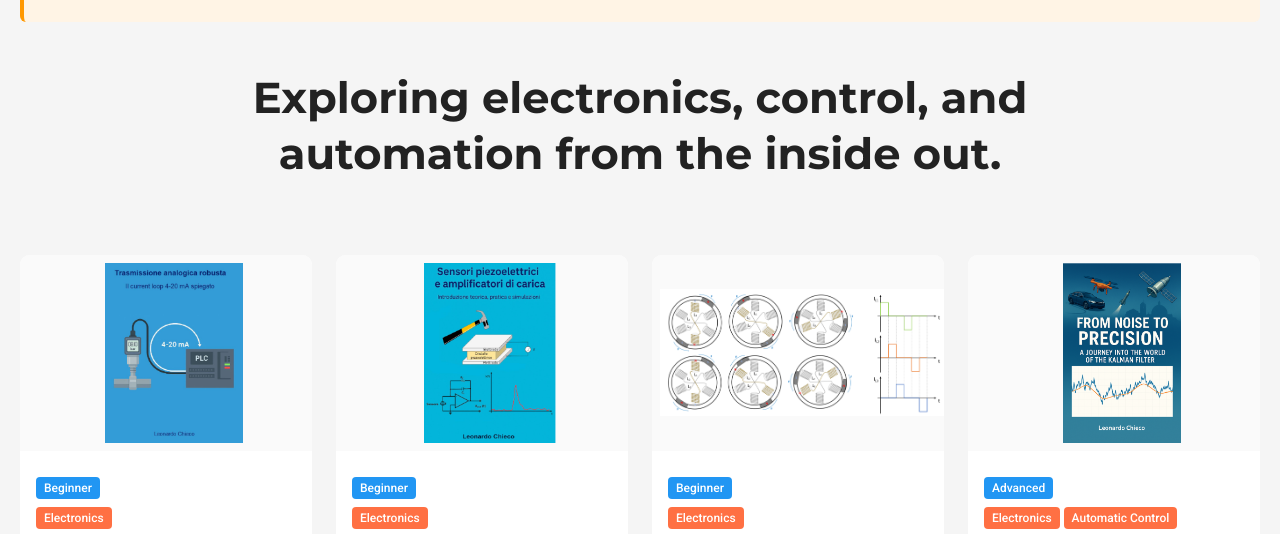
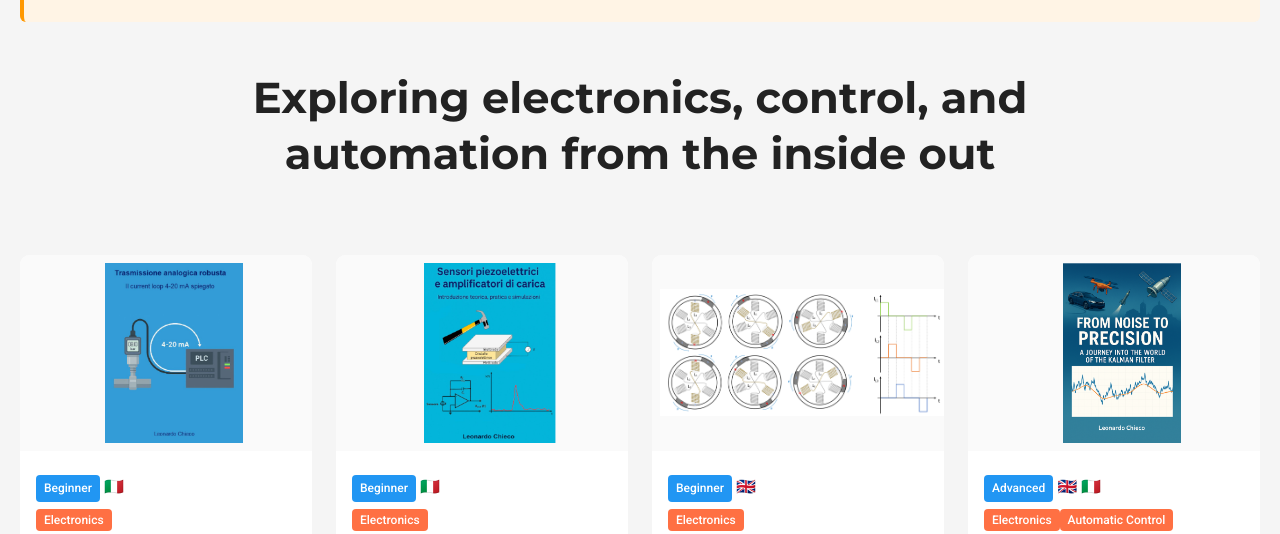
Before and after one commit to leochieco/leochieco.github.io, a plain HTML site: page index.html in a window 1280 px wide. Shown: the part 239-773 px from the top of the page. Drawn offline with Linux system fonts and the light colour scheme.

Commit message:
Add files via upload

```diff
--- a/css/style.css
+++ b/css/style.css
@@ -252,7 +252,15 @@ header {
   font-size: 0.75rem;
   border-radius: 4px;
   font-weight: 500;
+
+  display: inline-flex;
+  align-items: center;
+  gap: 8px;
+
 }
+
+
+
 
 .badge-category {
   background: #FF7043;
--- a/index.html
+++ b/index.html
@@ -37,7 +37,7 @@
 	<section class="home-section">
 
 		  <div class="home-slogan">
-			<h1>Exploring electronics, control, and automation from the inside out.</h1>
+			<h1>Exploring electronics, control, and automation from the inside out</h1>
 		  </div>
 
 	</section>
--- a/js/main.js
+++ b/js/main.js
@@ -33,10 +33,6 @@ function loadProjects() {
   const grid = document.getElementById("projects-grid");
   if (!grid) return;
 
-
-
-
-
   projects.forEach(p => {
     const card = document.createElement("div");
     card.className = "project-card";
@@ -50,21 +46,29 @@ const flags = p.language
 	  : "";
 
 
+
 	card.innerHTML = `
 	  <img src="${p.thumbnail}" alt="${p.title}" loading="lazy">
 	  <div class="project-card-content">
 
-		<!-- Badge difficoltà -->
 		<div class="badges-container">
+
+		  <!-- riga difficoltà + lingua -->
+
 		  <div class="badge-row">
 			<span class="badge badge-difficulty">${p.difficulty}</span>
+			<span class="badge-flags">${flags}</span>
 		  </div>
 
-		  <!-- Badge categorie -->
+		  <!-- Riga categorie -->
 		  <div class="badge-row">
-			${p.category.split(',').map(cat => `<span class="badge badge-category">${cat.trim()}</span>`).join(' ')}
+			${p.category
+			  .split(',')
+			  .map(cat => `<span class="badge badge-category">${cat.trim()}</span>`)
+			  .join('')}
 		  </div>
 		</div>
+
 
 		<h3>${p.title}</h3>
 		<p>${p.description_brief}</p>
```
Lines whose indentation alone changed are shown as unchanged.
